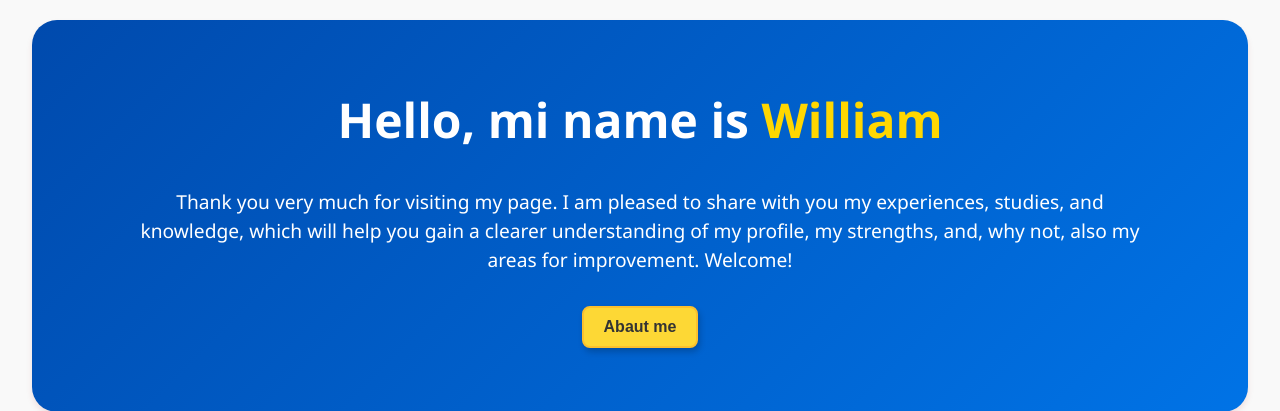
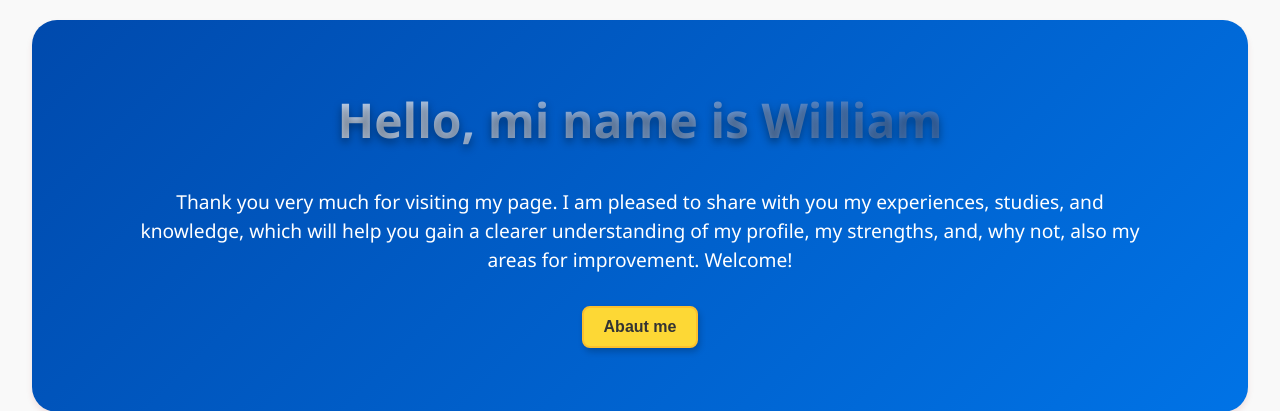
Before and after one commit to William0814/Meine_CV, a Django app: page / in a window 1280 px wide. Shown: the part 82-493 px from the top of the page. Run offline with Django 5.2, Linux system fonts and the light colour scheme.

Commit message:
More styles betters

```diff
--- a/portafolio/static/portafolio/styles.css
+++ b/portafolio/static/portafolio/styles.css
@@ -164,7 +164,15 @@ header {
 .hero h1 {
   font-size: 3rem;
   margin-bottom: 2rem;
-  text-shadow: 0 4px 8px rgba(0, 0, 0, 0.3s);
+  background: linear-gradient(45deg, #fff, #004aad);
+  -webkit-background-clip: text;
+  -webkit-text-fill-color: transparent;
+  text-shadow: 0 4px 8px rgba(0, 0, 0, 0.4);
+}
+
+.hero h1:hover {
+  transform: translateY(-5px);
+  box-shadow: 0 8px 15px rgba(0, 0, 0, 0.4s);
 }
 
 .hero h1 span {
@@ -403,7 +411,7 @@ footer p {
   }
 
   .hero h1 {
-    font-size: 2rem;
+    font-size: 2.5rem;
     margin-bottom: 1.5rem;
   }
 
```
